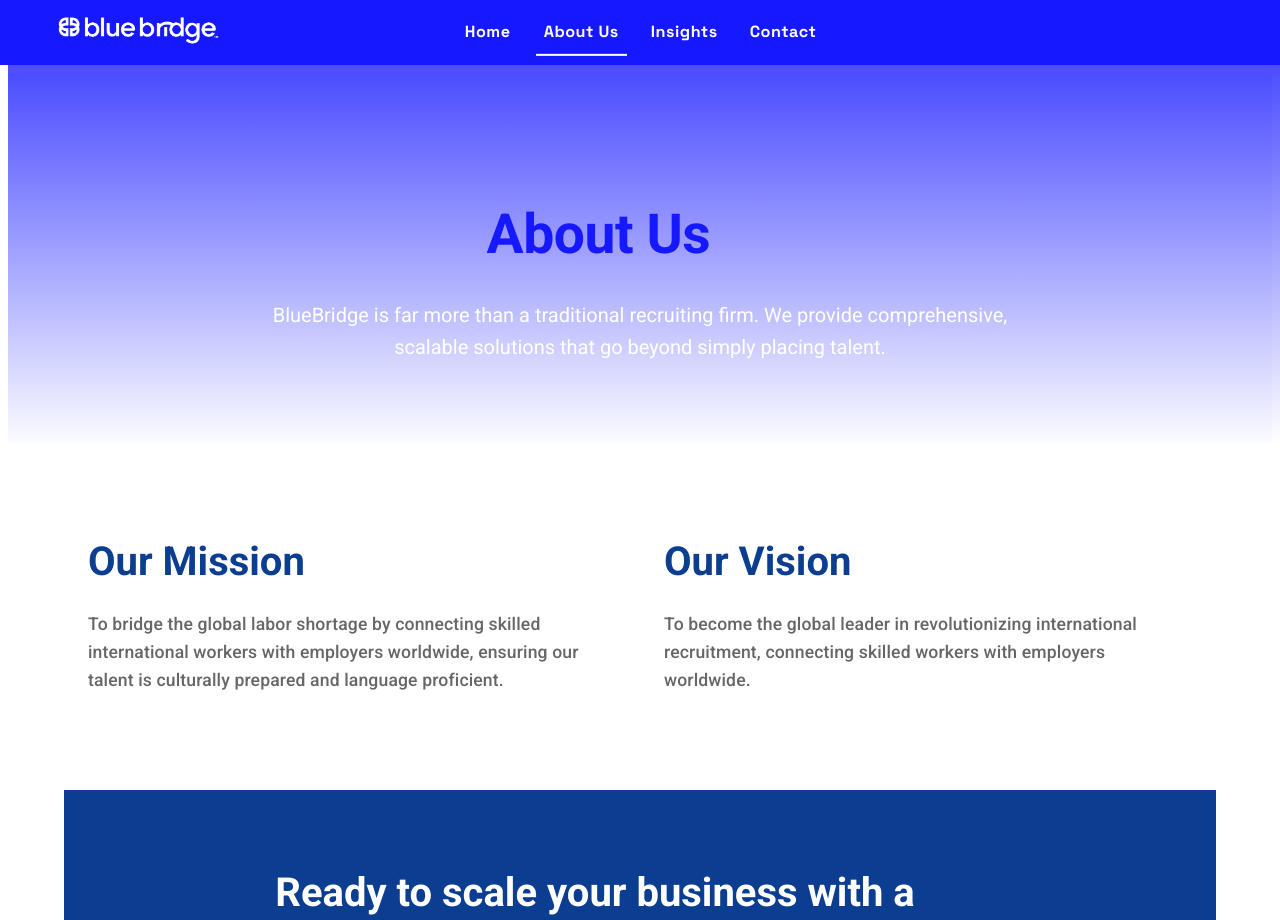
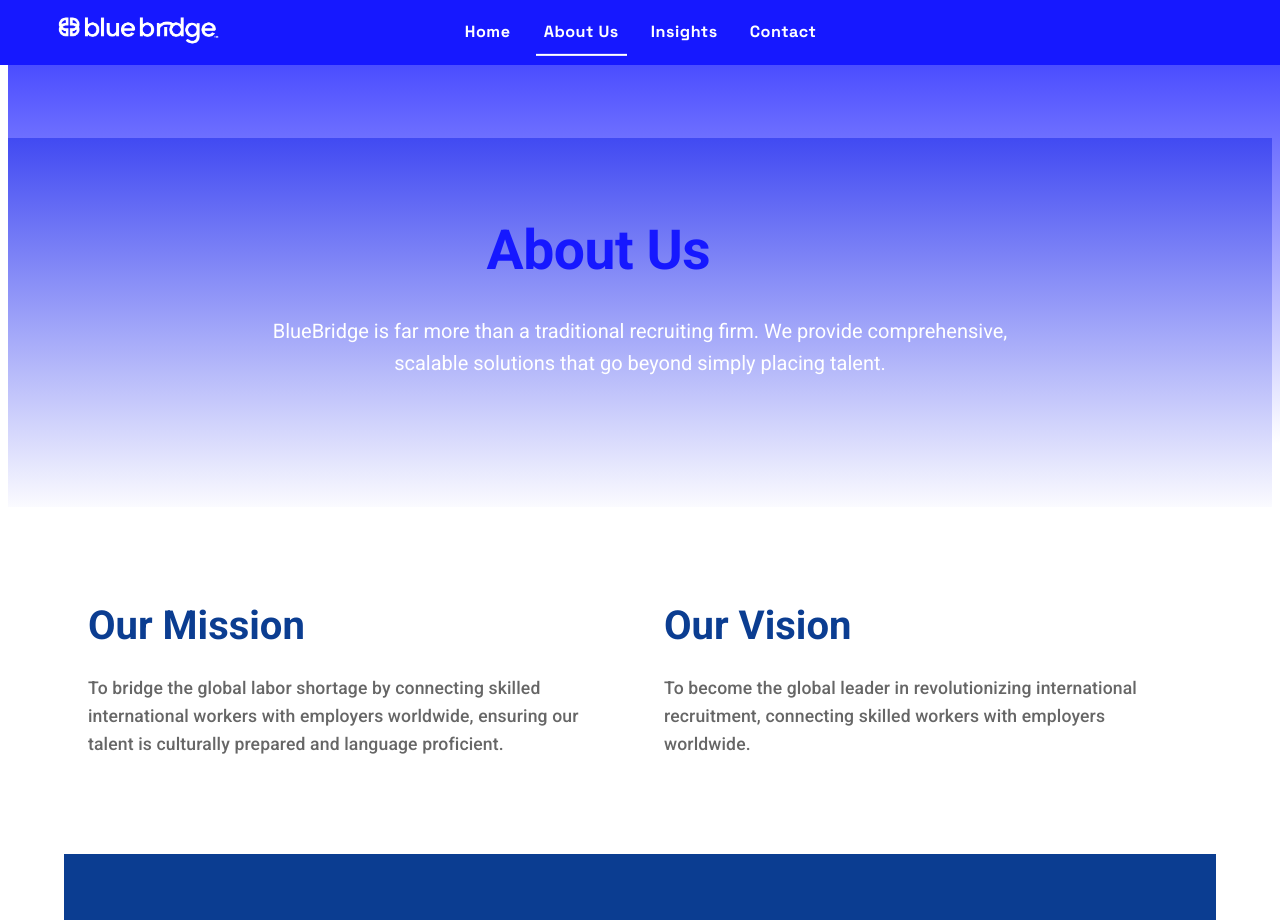
Before and after one commit to ddgrana2/bluebridge-landing, a React (Create React App) app: page /about in a window 1280 px wide. Shown: the top 920 px of the page. Built offline with nearby package versions, Linux system fonts and the light colour scheme.

Commit message:
Standardize gradient and spacing across all pages

```diff
--- a/src/components/common/PageGradient.jsx
+++ b/src/components/common/PageGradient.jsx
@@ -6,12 +6,15 @@ function PageGradient() {
       sx={{
         height: { xs: '450px', sm: '378px' },
         width: '100%',
-        background: 'linear-gradient(180deg, #4B4DFF 0%, #FFFFFF 100%)',
+        background: 'linear-gradient(180deg, #414AF2 0%, #FFFFFF 100%)',
         position: 'absolute',
-        top: 0,
+        top: '65px',
         left: 0,
         right: 0,
-        zIndex: 1
+        zIndex: 1,
+        '@media (max-width: 600px)': {
+          height: '450px'
+        }
       }}
     />
   );
--- a/src/components/layout/PageLayout.jsx
+++ b/src/components/layout/PageLayout.jsx
@@ -15,7 +15,7 @@ function PageLayout({ children, title, subtitle }) {
 
       {/* Hero Section */}
       <Box sx={{
-        pt: { xs: 6, sm: 8, md: 10 },
+        pt: { xs: 8, sm: 10, md: 12 },
         pb: { xs: 4, sm: 6 },
         position: 'relative',
         zIndex: 2
@@ -35,6 +35,7 @@ function PageLayout({ children, title, subtitle }) {
                   maxWidth: '800px',
                   mx: 'auto',
                   mt: 3,
+                  mb: { xs: 4, sm: 6 },
                   color: '#FFFFFF',
                   lineHeight: 1.6,
                   fontSize: { xs: '1.1rem', sm: '1.25rem' }
@@ -48,14 +49,17 @@ function PageLayout({ children, title, subtitle }) {
       </Box>
 
       {/* Content Section */}
-      <Box sx={{
+      <Box
+        component="main"
+        sx={{
           flex: 1,
           width: '100%',
           bgcolor: 'white',
           position: 'relative',
           zIndex: 2,
           mt: { xs: 2, sm: 4 }
-      }}>
+        }}
+      >
         {children}
       </Box>
     </Box>
```
Lines whose indentation alone changed are shown as unchanged.
